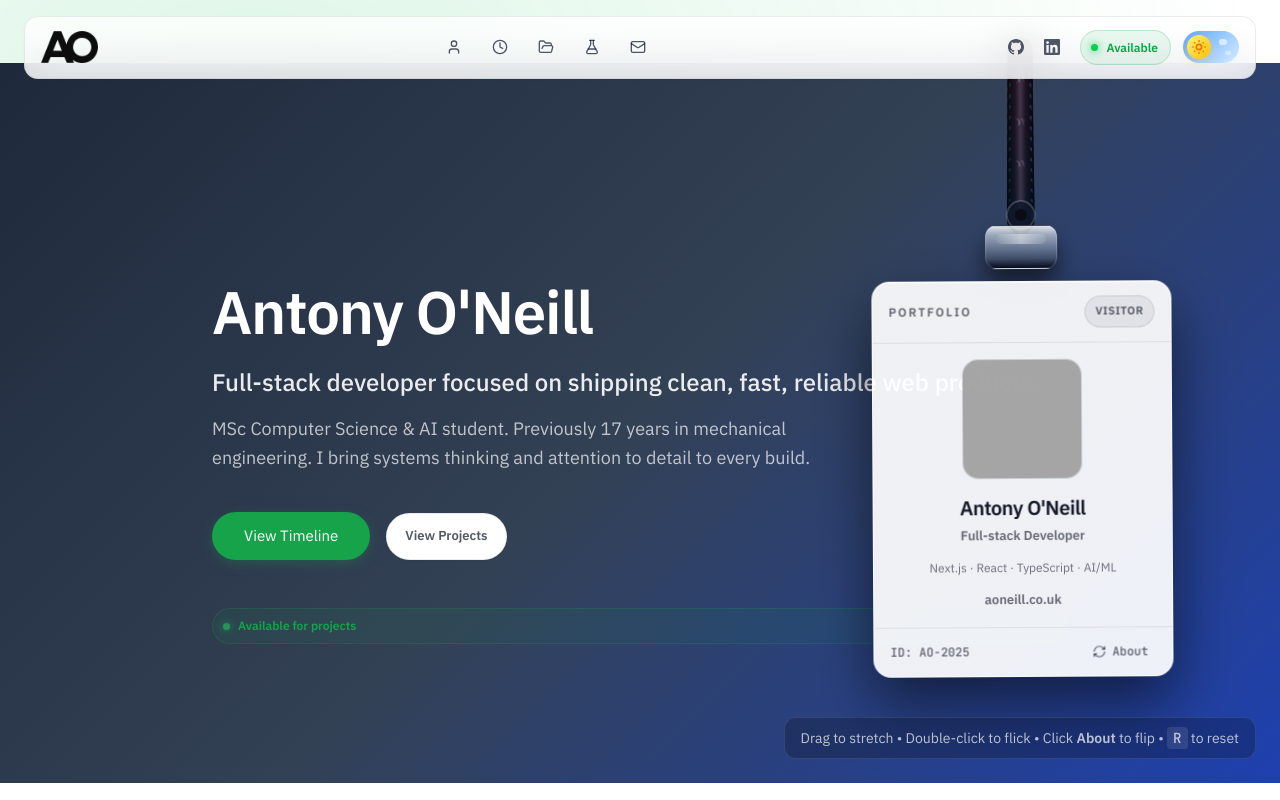
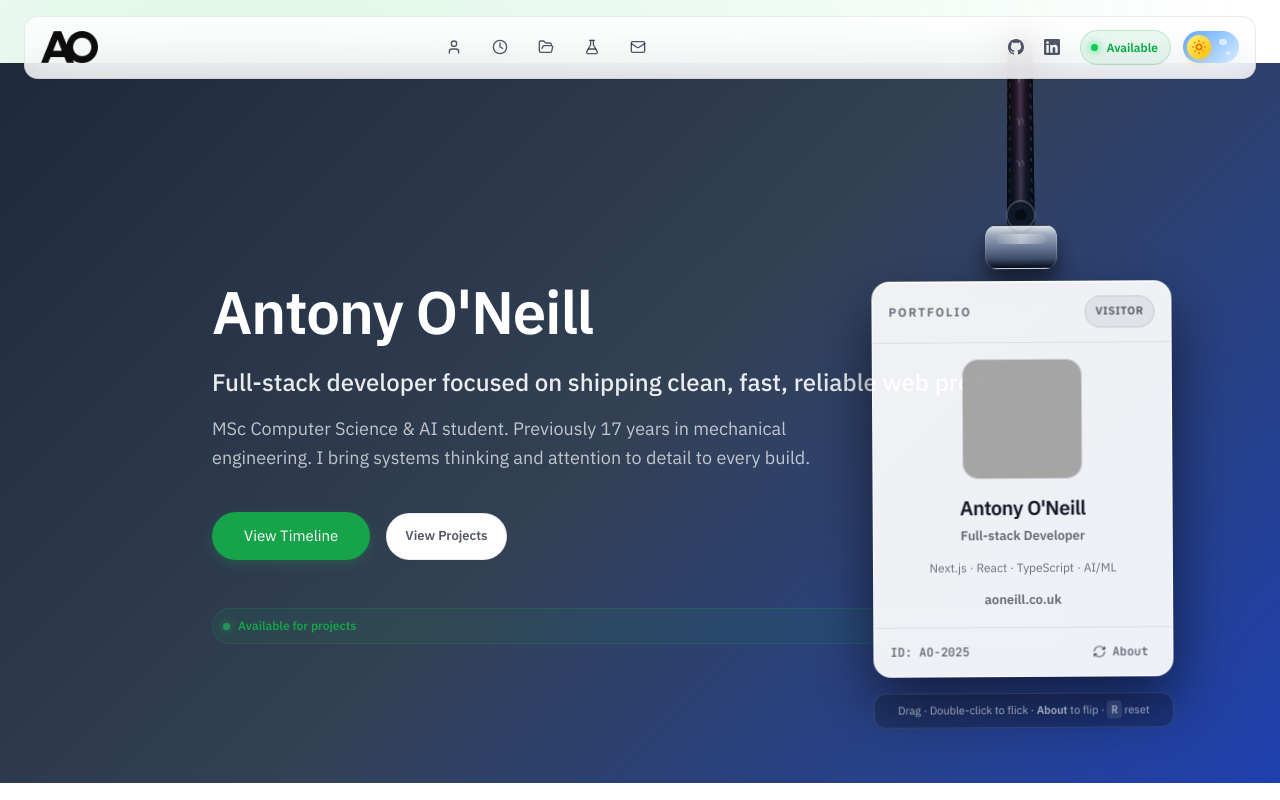
Before and after one commit to W17ant/aoneill-portfolio, a Next.js app: page / in a window 1280 px wide. Shown: the top 800 px of the page. Built offline with nearby package versions, Linux system fonts and the light colour scheme; no server answers; grey boxes are pictures that could not be loaded.

Commit message:
Float lanyard instructions below the badge

```diff
--- a/src/components/experiments/ElasticLanyard.tsx
+++ b/src/components/experiments/ElasticLanyard.tsx
@@ -796,6 +796,20 @@ export default function ElasticLanyard({ onTensionChange, showTensionBar = true
             </div>
           </div>
         </div>
+
+        {/* Instructions - floating below the badge */}
+        {!showTensionBar && (
+          <div
+            className="mt-4 text-[11px] text-white/60 text-center px-3 py-2 rounded-xl pointer-events-none"
+            style={{
+              background: 'rgba(0,0,0,.22)',
+              border: '1px solid rgba(255,255,255,.10)',
+              backdropFilter: 'blur(6px)',
+            }}
+          >
+            Drag · Double-click to flick · <span className="font-semibold">About</span> to flip · <kbd className="font-mono px-1 py-0.5 rounded bg-white/10">R</kbd> reset
+          </div>
+        )}
       </div>
 
       {/* Tension indicator - only show if showTensionBar is true */}
--- a/src/components/home/HeroWithLanyard.tsx
+++ b/src/components/home/HeroWithLanyard.tsx
@@ -24,17 +24,6 @@ export default function HeroWithLanyard() {
         </div>
       </div>
 
-      {/* Instructions - bottom right of hero in a box */}
-      <div
-        className="hidden lg:block absolute bottom-6 right-6 text-sm text-white/70 px-4 py-2.5 rounded-xl z-50"
-        style={{
-          background: 'rgba(0,0,0,.22)',
-          border: '1px solid rgba(255,255,255,.10)',
-          backdropFilter: 'blur(6px)',
-        }}
-      >
-        Drag to stretch &bull; Double-click to flick &bull; Click <span className="font-semibold">About</span> to flip &bull; <kbd className="font-mono px-1.5 py-0.5 rounded bg-white/10">R</kbd> to reset
-      </div>
     </>
   );
 }
```
